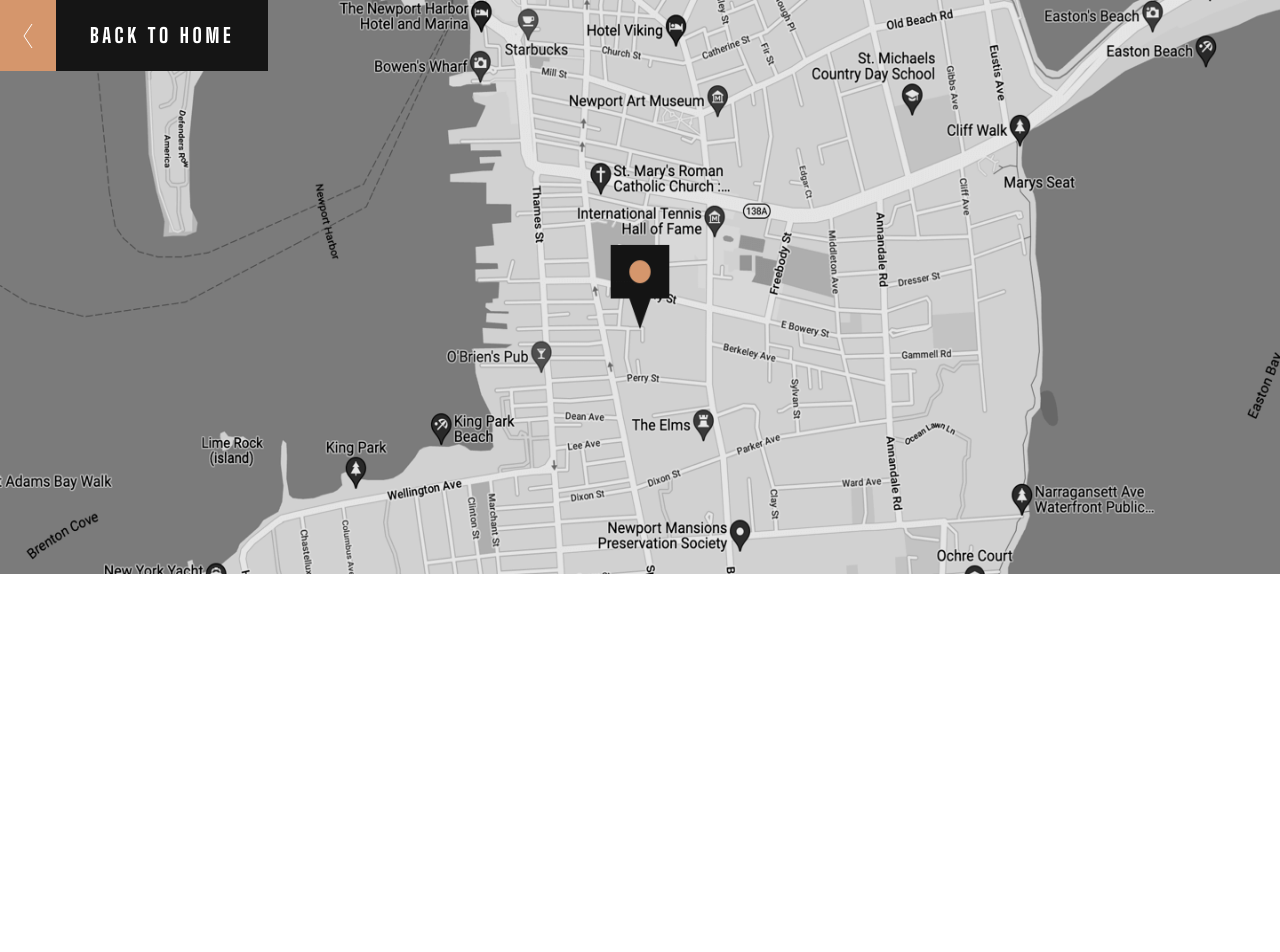
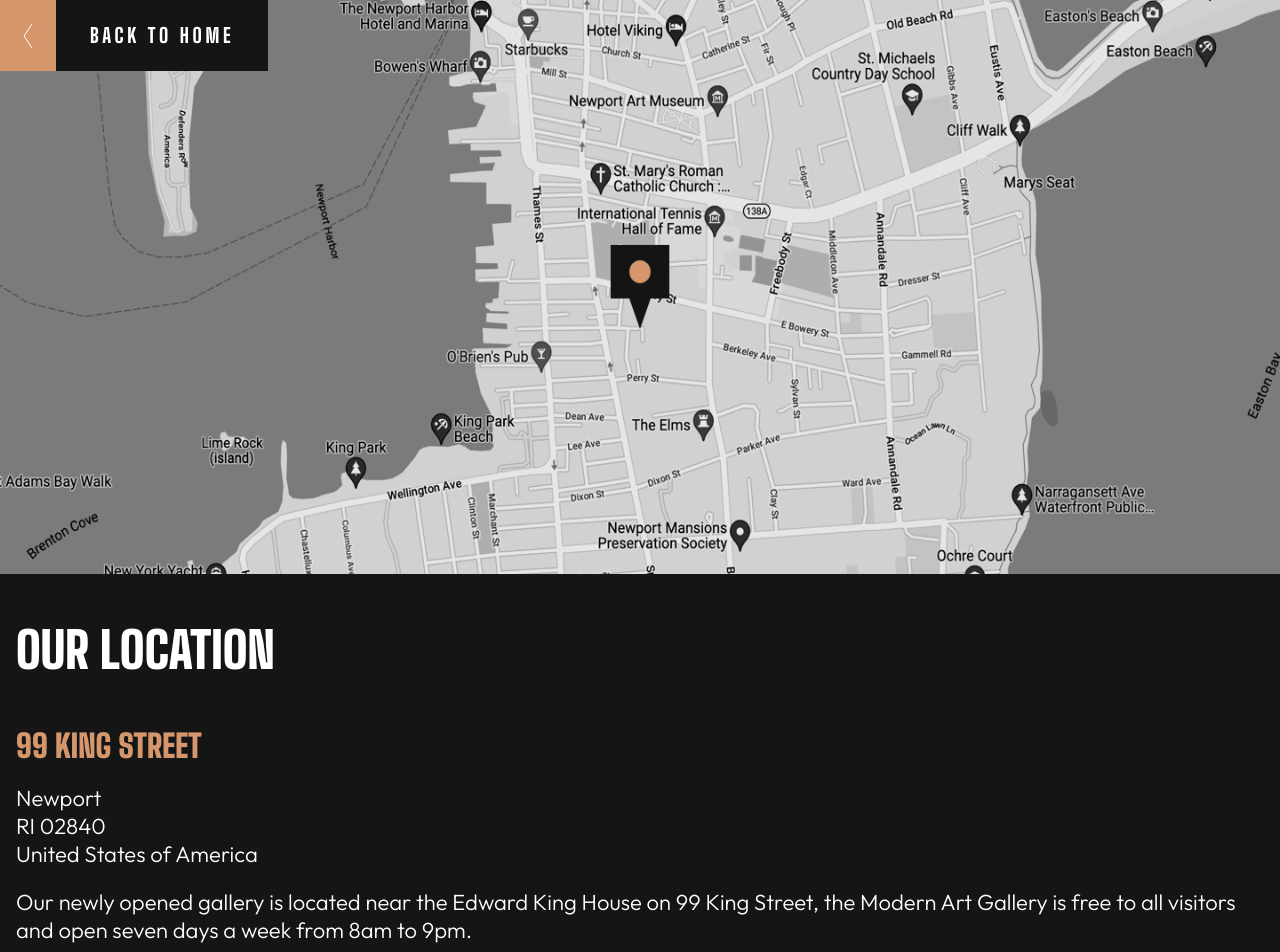
Before and after one commit to ClaxBitt/art-galery-website, a React (Vite) app: page /location in a window 1280 px wide. Shown: the top 952 px of the page. Before the commit the page ends 800 px from the top, so only its background shows below. Built offline with nearby package versions, Linux system fonts and the light colour scheme.

Commit message:
Updated Location Section

```diff
--- a/src/App.tsx
+++ b/src/App.tsx
@@ -4,6 +4,7 @@
 import FooterSection from "./sections/FooterSection";
 
 import MapSection from "./sections/location-page/MapSection";
+import LocationInfoSection from "./sections/location-page/LocationInfoSection";
 
 import "./App.css";
 import { Route, Routes } from "react-router";
@@ -13,7 +14,7 @@
     <div className="App">
       <Routes>
         <Route path="/" element={<Home />} />
-        <Route path="/location" element={<MapSection />} />
+        <Route path="/location" element={<LocationPage />} />
       </Routes>
     </div>
   );
@@ -30,4 +31,13 @@
   );
 }
 
+function LocationPage() {
+  return (
+    <>
+      <MapSection />
+      <LocationInfoSection />
+    </>
+  );
+}
+
 export default App;
--- /dev/null
+++ b/src/sections/location-page/LocationInfoSection.css
@@ -0,0 +1,33 @@
+.location {
+  background-color: var(--almost-black);
+  color: white;
+  padding: 48px 16px 56px;
+}
+
+.location__title {
+  font-size: 50px;
+  font-weight: 900;
+  text-transform: uppercase;
+  margin: 0;
+  margin-bottom: 48px;
+}
+
+.info__title {
+  font-size: 32px;
+  font-weight: 900;
+  color: var(--gold);
+  text-transform: uppercase;
+  margin: 0;
+}
+
+.info__ubication {
+  font-weight: 300;
+  line-height: 28px;
+  margin: 20px 0px;
+}
+
+.info__description {
+  font-weight: 300;
+  line-height: 28px;
+  margin: 0;
+}
--- /dev/null
+++ b/src/sections/location-page/LocationInfoSection.tsx
@@ -0,0 +1,27 @@
+import "./LocationInfoSection.css";
+
+function LocationInfoSection() {
+  return (
+    <section className="location">
+      <h1 className="location__title">Our Location</h1>
+
+      <div className="location__info">
+        <h2 className="info__title">99 King Street</h2>
+
+        <p className="info__ubication">
+          Newport <br />
+          RI 02840 <br />
+          United States of America <br />
+        </p>
+
+        <p className="info__description">
+          Our newly opened gallery is located near the Edward King House on 99
+          King Street, the Modern Art Gallery is free to all visitors and open
+          seven days a week from 8am to 9pm.
+        </p>
+      </div>
+    </section>
+  );
+}
+
+export default LocationInfoSection;
```
